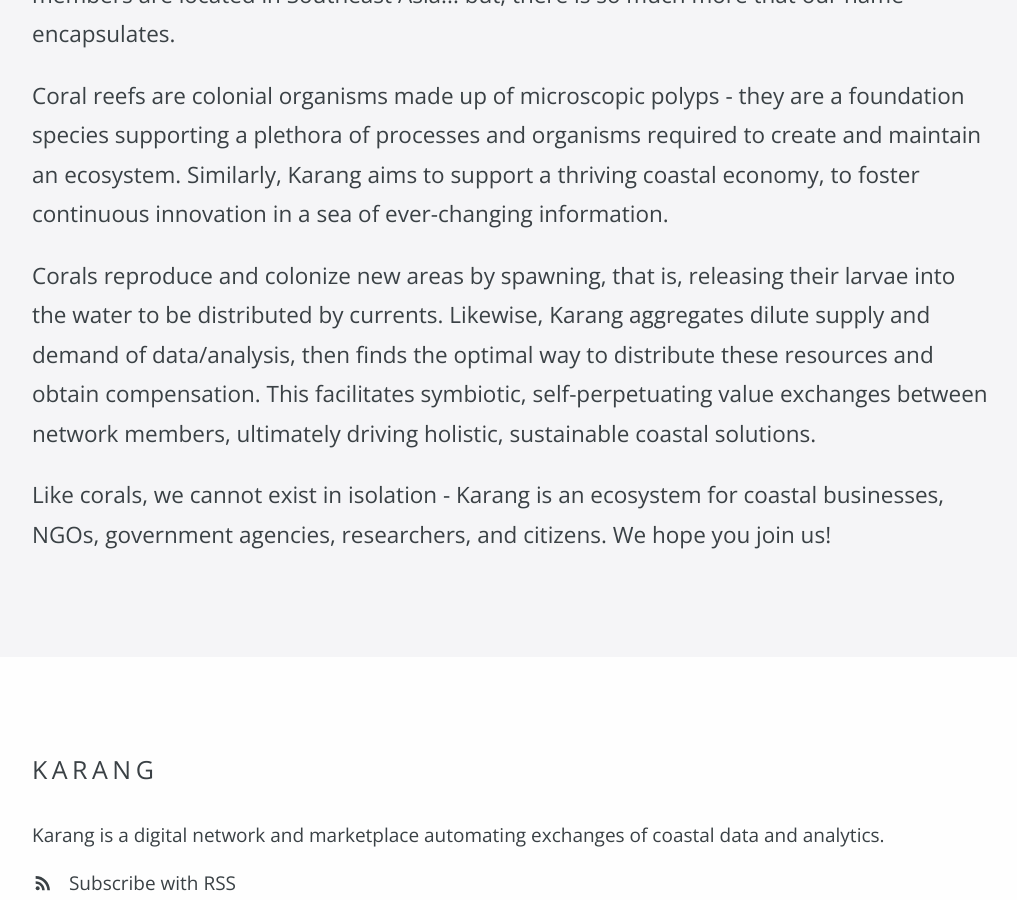
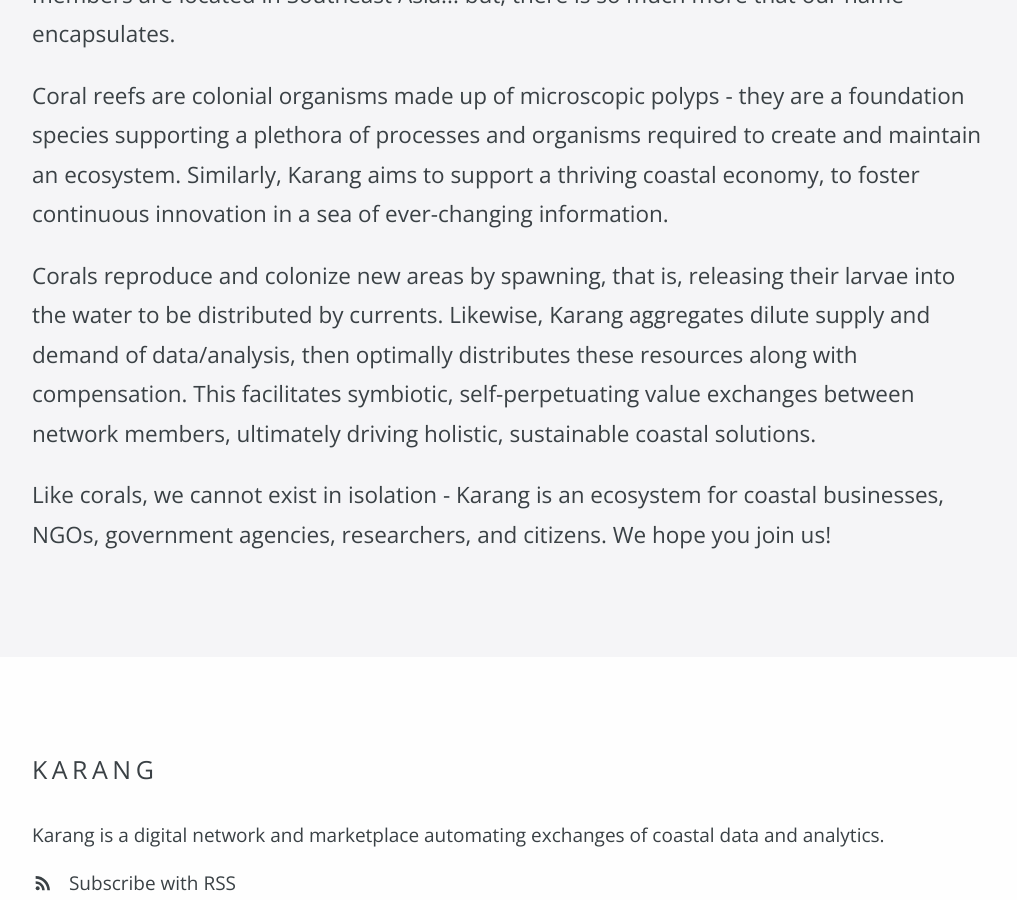
Before and after one commit to SSOATeam/website, a Jekyll site: the page built from about.html, in a window 1280 px wide and 900 px high, scrolled down 715 px. Shown: the whole window, without its empty margins (128-1145 px from the left). Built offline with Jekyll 4.4.1, drawn with Linux system fonts in a browser that asks for light colours; nearby versions of some CDN libraries.

Commit message:
Simplify 'About' description.

```diff
--- a/about.html
+++ b/about.html
@@ -20,8 +20,8 @@
 	</p>
 	<p>
 		Corals reproduce and colonize new areas by spawning, that is, releasing their larvae into the water to be distributed by currents. Likewise,
-		Karang aggregates dilute supply and demand of data/analysis, then finds the optimal way to distribute these resources and obtain compensation.
-		This facilitates symbiotic, self-perpetuating value exchanges between network members, ultimately driving holistic, sustainable coastal solutions.
+		Karang aggregates dilute supply and demand of data/analysis, then optimally distributes these resources along with compensation. This facilitates
+		symbiotic, self-perpetuating value exchanges between network members, ultimately driving holistic, sustainable coastal solutions.
 	</p>
 	<p>
 		Like corals, we cannot exist in isolation - Karang is an ecosystem for coastal businesses, NGOs, government agencies, researchers, and citizens.
```
